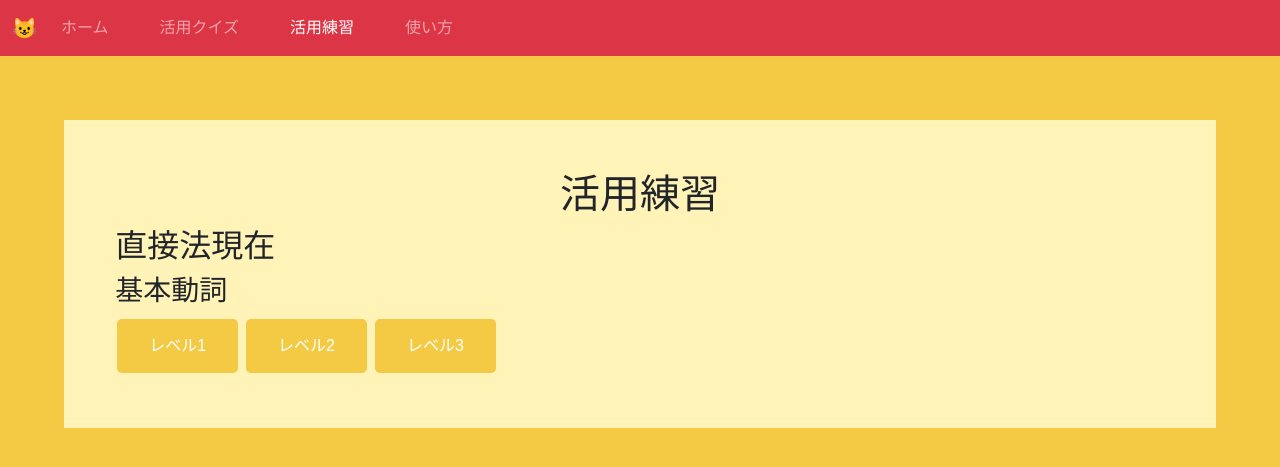
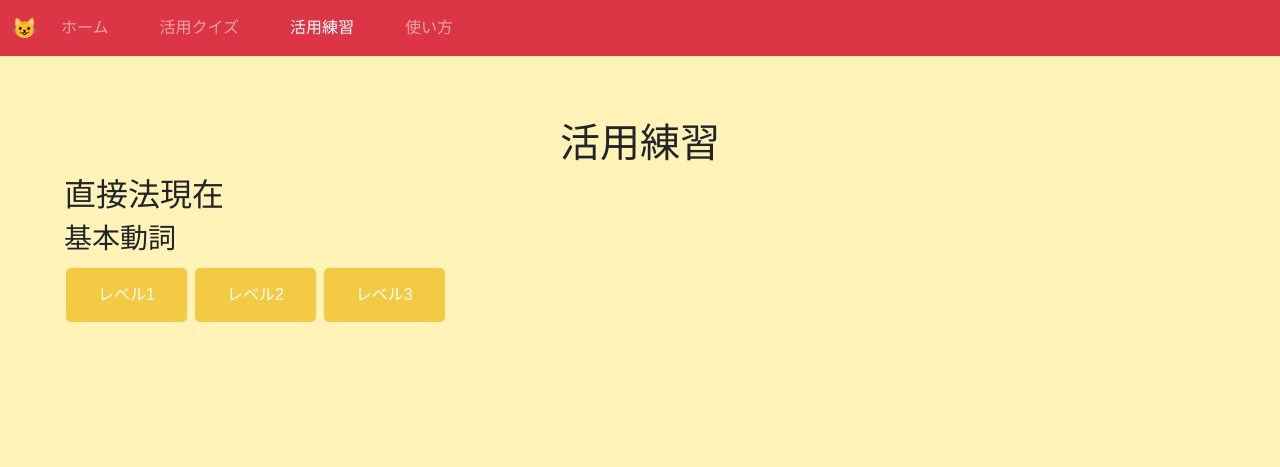
Before and after one commit to WaffleCollege/team_nekoneko, a PHP site: page /public/input-list.html in a window 1280 px wide. Shown: the top 467 px of the page. Run offline with PHP 8.4, Linux system fonts and the light colour scheme; some web fonts are replaced.

Commit message:
練習ページスタート画面の文字を小さくした

```diff
--- a/public/input-list.css
+++ b/public/input-list.css
@@ -1,6 +1,6 @@
 /*共通CSS スタート*/
 body{
-    background-color: #F4CA44;
+    background-color: #fff3b8;
     font-family: "Zen Maru Gothic", serif;
   }
   h1{
@@ -46,10 +46,10 @@ body{
 
   /*ナビゲーション設定　終わり*/
   /*main_contents 設定スタート*/
-  .main_contents{
-    margin:5%;
-    padding:4%;
-    background-color: #FFF3B8;
+ .main_contents{
+    padding:5%;
+   /* padding:4%;
+    background-color: #FFF3B8;*/
   }
   /*main_contents 設定終わり*/
   /*共通CSS終了*/
--- a/public/input.css
+++ b/public/input.css
@@ -11,8 +11,6 @@ body {
     margin-top: 80px;
     font-style: normal;
     align-items: center;
-
-
 
 }
 
@@ -39,7 +37,7 @@ body {
 
 #start_description {
   text-align: center;
-  font-size: 50px;
+  font-size: 40px;
   font-family: "Zen Maru Gothic", sans-serif;
   font-style: normal;
   font-weight: 900;
```
Also changed, not shown: public/practice.js (+10 -3 lines).
